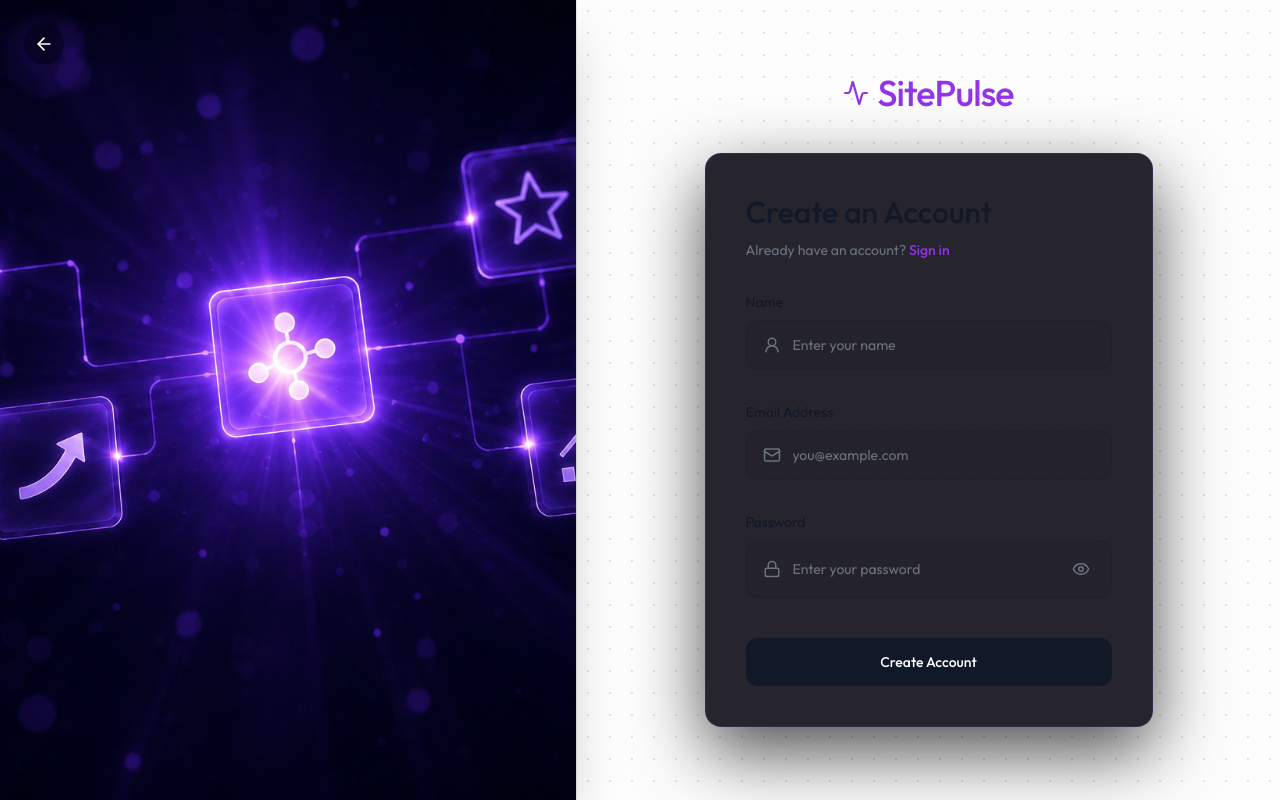
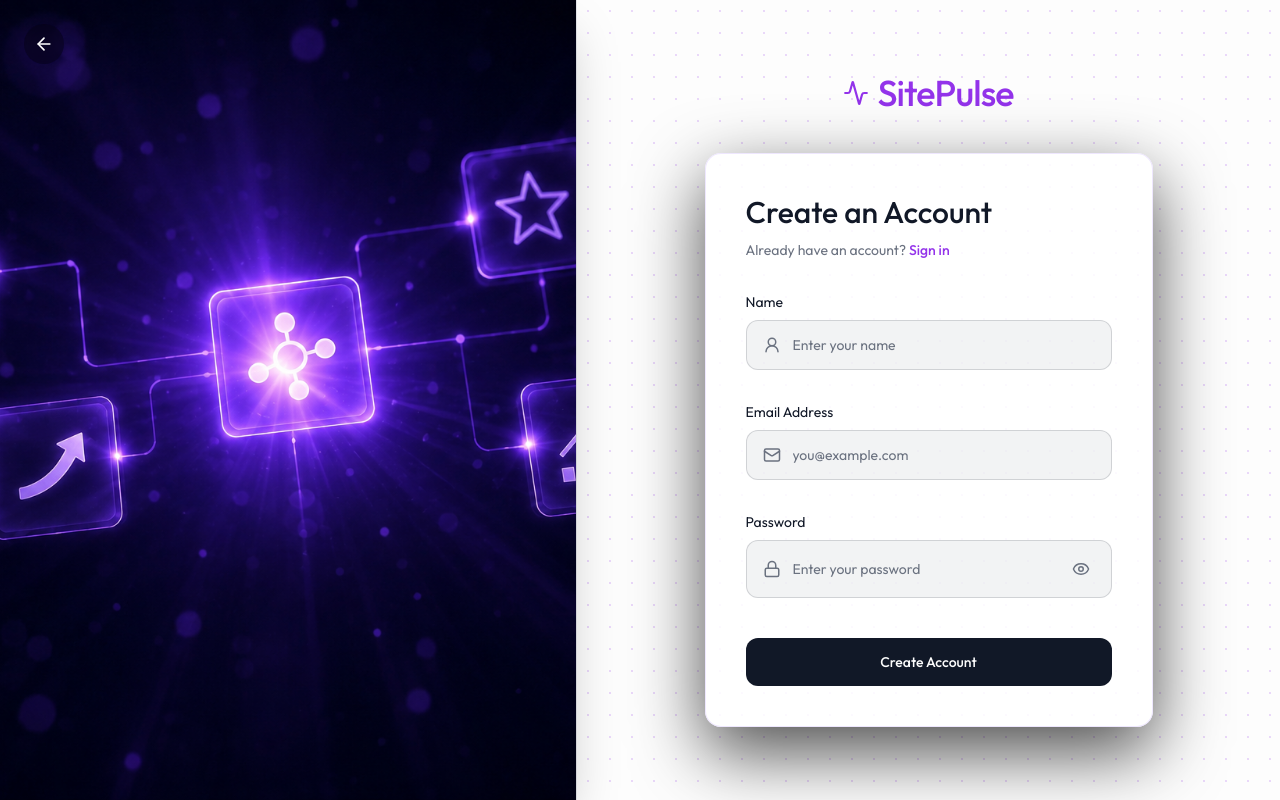
Before and after one commit to git4jude/SitePulse, a React (Vite) app in the folder client/: page /register in a window 1280 px wide. Built offline with nearby package versions, Linux system fonts and the light colour scheme; no server answers.

Commit message:
feat: add signin card background variable and update Login component styling

```diff
--- a/client/src/index.css
+++ b/client/src/index.css
@@ -42,6 +42,8 @@
     --glass-bg: rgba(255, 255, 255, 0.6);
     --glass-border: rgba(255, 255, 255, 0.4);
 
+    --signin-card-bg: rgba(255, 255, 255, 0.85);
+
     --scroll-track: #f3f4f6;
     --scroll-thumb: #d1d5db;
     --scroll-thumb-hover: #9ca3af;
@@ -66,6 +68,8 @@
 
     --glass-bg: rgba(255, 255, 255, 0.03);
     --glass-border: rgba(255, 255, 255, 0.08);
+
+    --signin-card-bg: rgba(20, 18, 28, 0.92);
 
     --scroll-track: #09090b;
     --scroll-thumb: #27272a;
@@ -114,6 +118,7 @@ button {
 
 .landing-purple-theme {
     --accent: #9333EA;
+    --color-accent: #9333EA;
 }
 
 /* gradients */
--- a/client/src/pages/Login.tsx
+++ b/client/src/pages/Login.tsx
@@ -66,7 +66,7 @@ export default function Login({ state }: { state: string }) {
                         <div
                             className="rounded-2xl p-8 sm:p-10"
                             style={{
-                                background: "rgba(20,18,28,0.92)",
+                                background: "var(--signin-card-bg)",
                                 backdropFilter: "blur(20px)",
                                 WebkitBackdropFilter: "blur(20px)",
                                 border: "1px solid rgba(139,92,246,0.15)",
```
